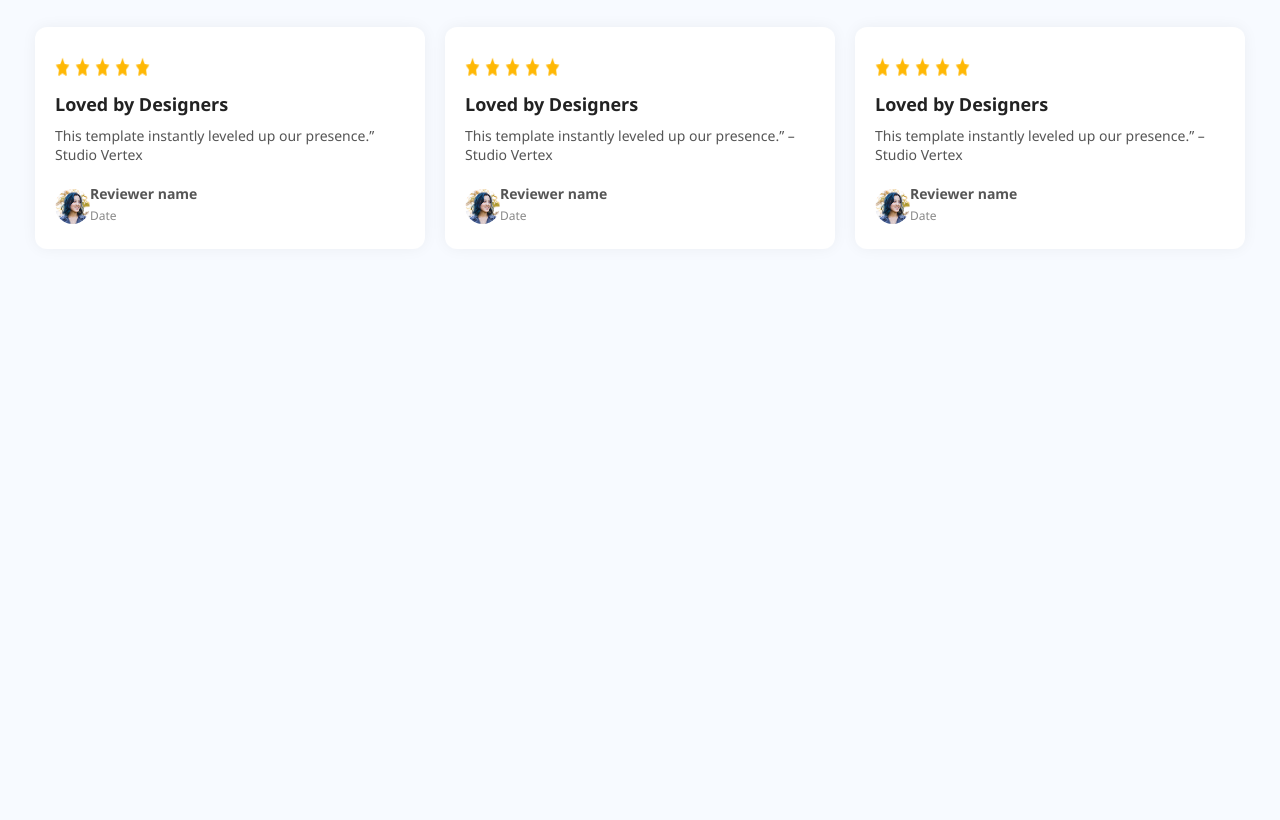
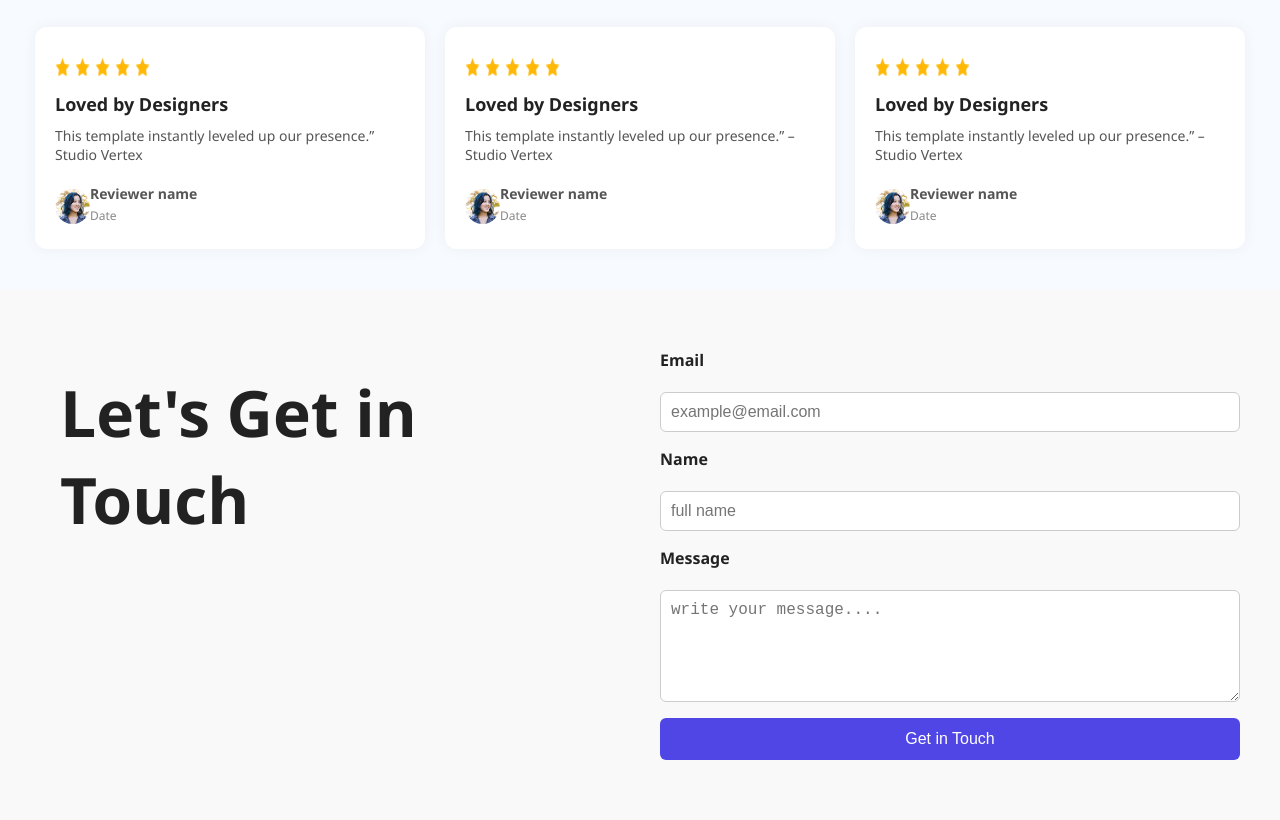
Before and after one commit to chayanatik1994/programming-hero-assignment-1, a plain HTML site: page index.html in a window 1280 px wide. Shown: the part 1231-2051 px from the top of the page. Before the commit the page ends 1520 px from the top, so only its background shows below. Drawn offline with Linux system fonts and the light colour scheme.

Commit message:
Add contact form layout

```diff
--- a/index.html
+++ b/index.html
@@ -139,6 +139,27 @@
                 </div>
                 </div>
         </section>
+         <section class="let-section">
+      <div class="let-content">
+        <div class="let-left">
+         <h1>Let's Get in<br>Touch</h1>
+      </div>
+        <div class="let-right">
+        <form class="contact-form">
+          <label for="email">Email</label>
+          <input type="email" id="email" placeholder="example@email.com" />
+
+          <label for="name">Name</label>
+          <input type="text" id="name" placeholder="full name" />
+
+          <label for="message">Message</label>
+          <textarea id="message" rows="5" placeholder="write your message...."></textarea>
+
+          <button type="submit">Get in Touch</button>
+        </form>
+      </div>
+    </div>
+  </section>
 
 
     </main>
--- a/styles/styles.css
+++ b/styles/styles.css
@@ -353,3 +353,67 @@ body {
   color: #888;
 }
 /* section-Ready Context */
+.let-section {
+  padding: 60px 20px;
+  background-color: #f9f9f9;
+}
+
+.let-content {
+  display: flex;
+  flex-wrap: wrap;
+  justify-content: space-between;
+  align-items: flex-start;
+  max-width: 1200px;
+  margin: 0 auto;
+  gap: 40px;
+}
+
+.let-left {
+  flex: 1;
+  min-width: 250px;
+}
+
+.let-left h1 {
+  font-size: 64px;
+  color: #222;
+  margin: 0;
+  text-align: left;
+}
+
+.let-right {
+  flex: 1;
+  min-width: 300px;
+}
+
+.contact-form {
+  display: flex;
+  flex-direction: column;
+  gap: 16px;
+}
+
+.contact-form label {
+  font-weight: bold;
+  margin-bottom: 5px;
+}
+
+.contact-form input,
+.contact-form textarea {
+  padding: 10px;
+  border: 1px solid #ccc;
+  border-radius: 6px;
+  font-size: 16px;
+}
+
+.contact-form button {
+  background-color: #4f46e5;
+  color: white;
+  padding: 12px;
+  border: none;
+  border-radius: 6px;
+  font-size: 16px;
+  cursor: pointer;
+}
+
+.contact-form button:hover {
+  background-color: #4338ca;
+}
```
